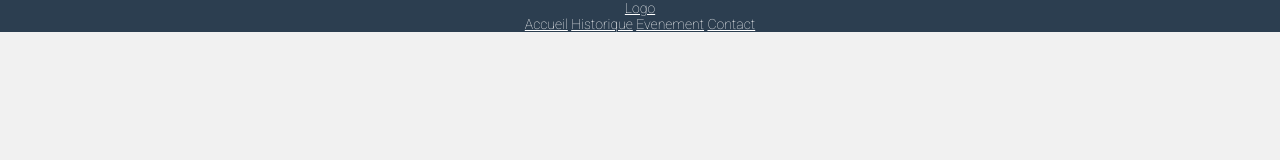
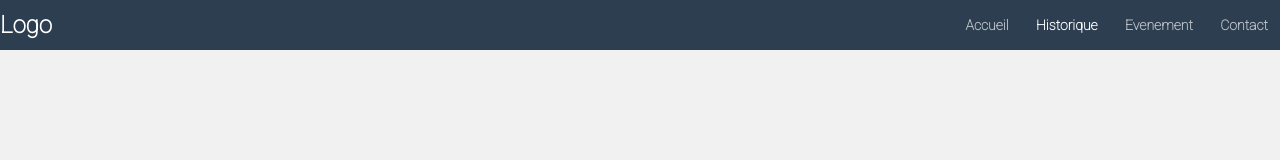
Before and after one commit to TedJoyeux/Challenge, a plain HTML site: page index.html in a window 1280 px wide. Drawn offline with Linux system fonts and the light colour scheme.

Commit message:
display flex

```diff
--- a/style.css
+++ b/style.css
@@ -11,10 +11,35 @@ a{
 .topbar{
     background: #2c3e50;
     color: #fff;
+    font-weight: bold;
+}
+.topbar a{
+    text-decoration: none;
 }
 .topbar-logo{
+    display: block;
     text-align: center;
+    font-size: 24px;
+    padding: 11px 0;
 }
 .menu{
     text-align: center;
 }
+.menu a{
+display: inline-block;
+ margin: 0 12px;
+ color: rgba(255,255,255,0.67);
+ transition: color .4s;
+}
+.menu a:hover,
+.menu a.active{
+color: #fff;
+}
+
+@media only screen and (min-width: 100px){
+    .topbar{
+        display: flex;
+        justify-content: space-between;
+        align-items: center;
+    }
+}
```
